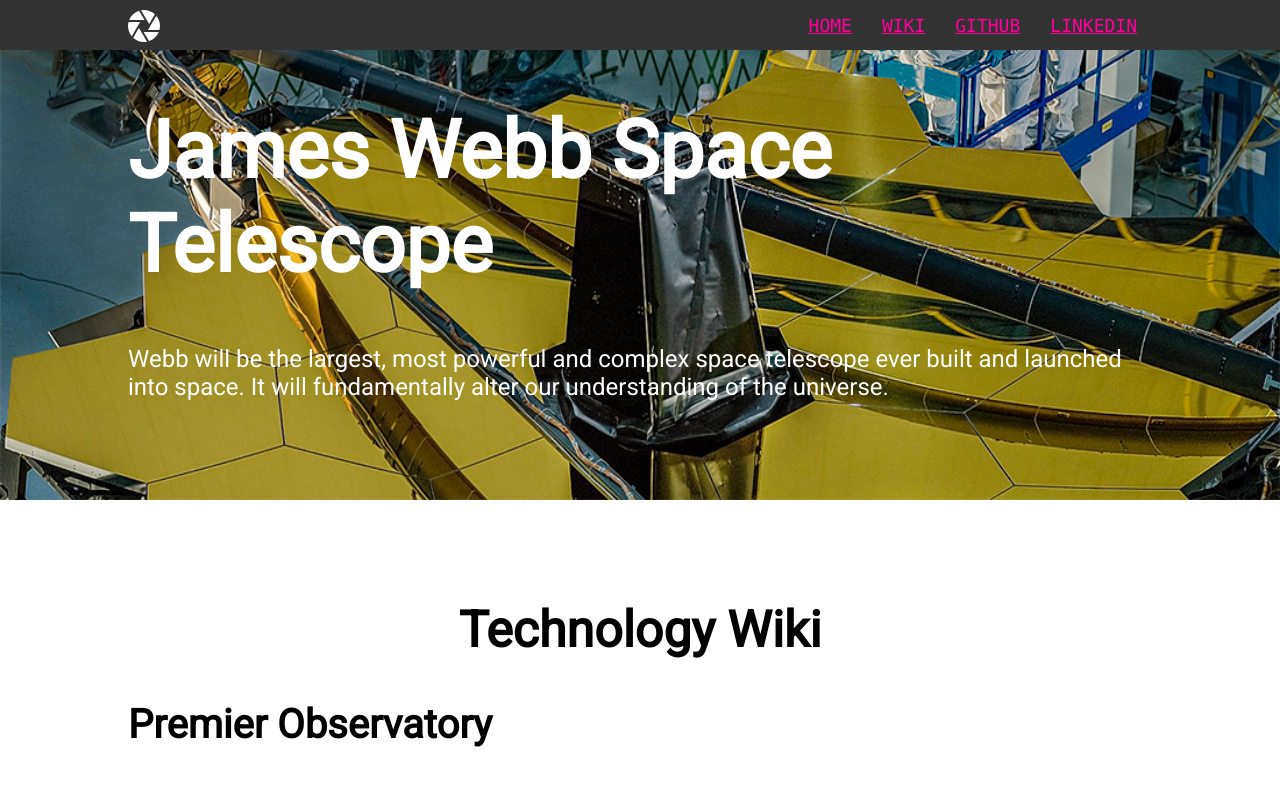
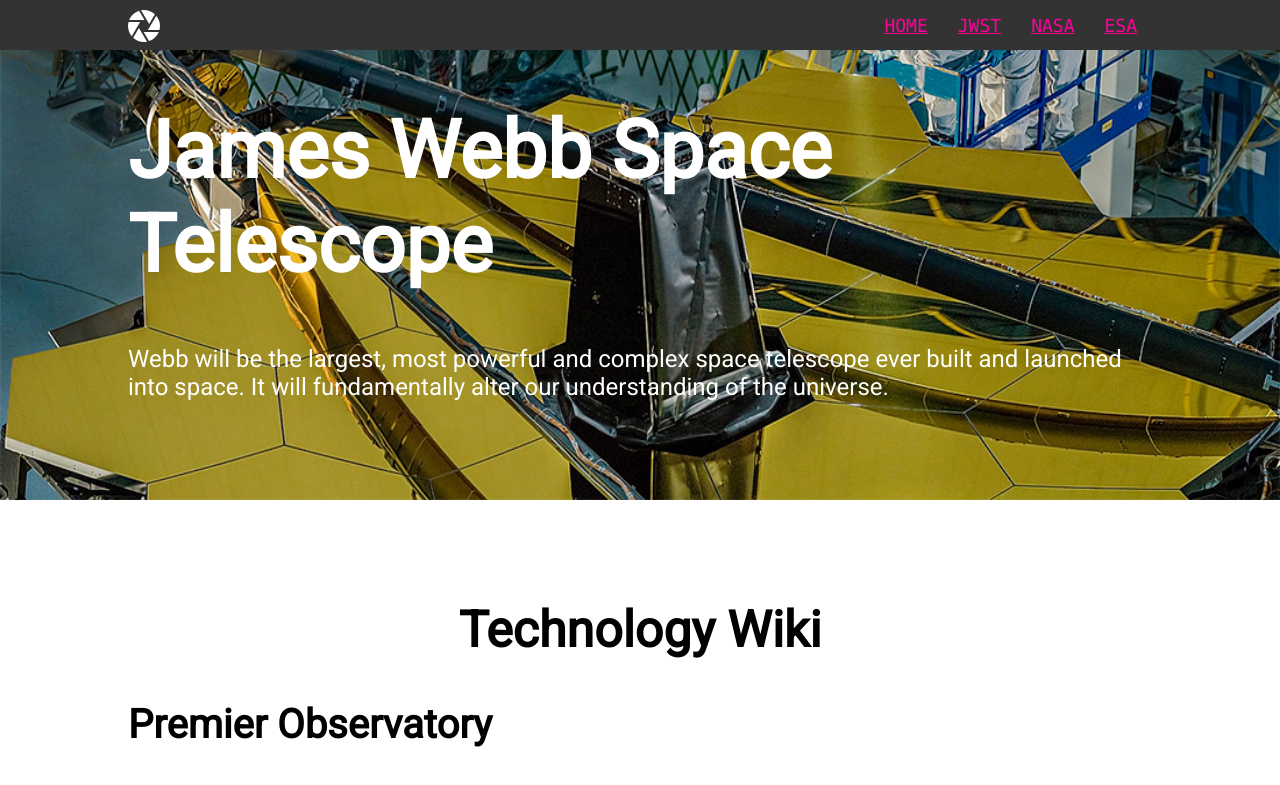
Before and after one commit to bodiors/bodiors.github.io, a plain HTML site: page index.html in a window 1280 px wide. Shown: the top 785 px of the page. Drawn offline with Linux system fonts and the light colour scheme.

Commit message:
Nav links changed

```diff
--- a/index.html
+++ b/index.html
@@ -19,9 +19,9 @@
 
         <div class="navBarRight">
             <ul id="right">
-                <li><a href="https://linkedin.com">LinkedIn</a></li>
-                <li><a href="https://github.com">GitHub</a></li>
-                <li><a href="https://wikipedia.com">Wiki</a></li>
+                <li><a href="https://www.esa.int/">ESA</a></li>
+                <li><a href="https://www.nasa.gov">NASA</a></li>
+                <li><a href="https://www.jwst.nasa.gov">JWST</a></li>
                 <li><a href="index.html">Home</a></li>
             </ul>
         </div>
```
